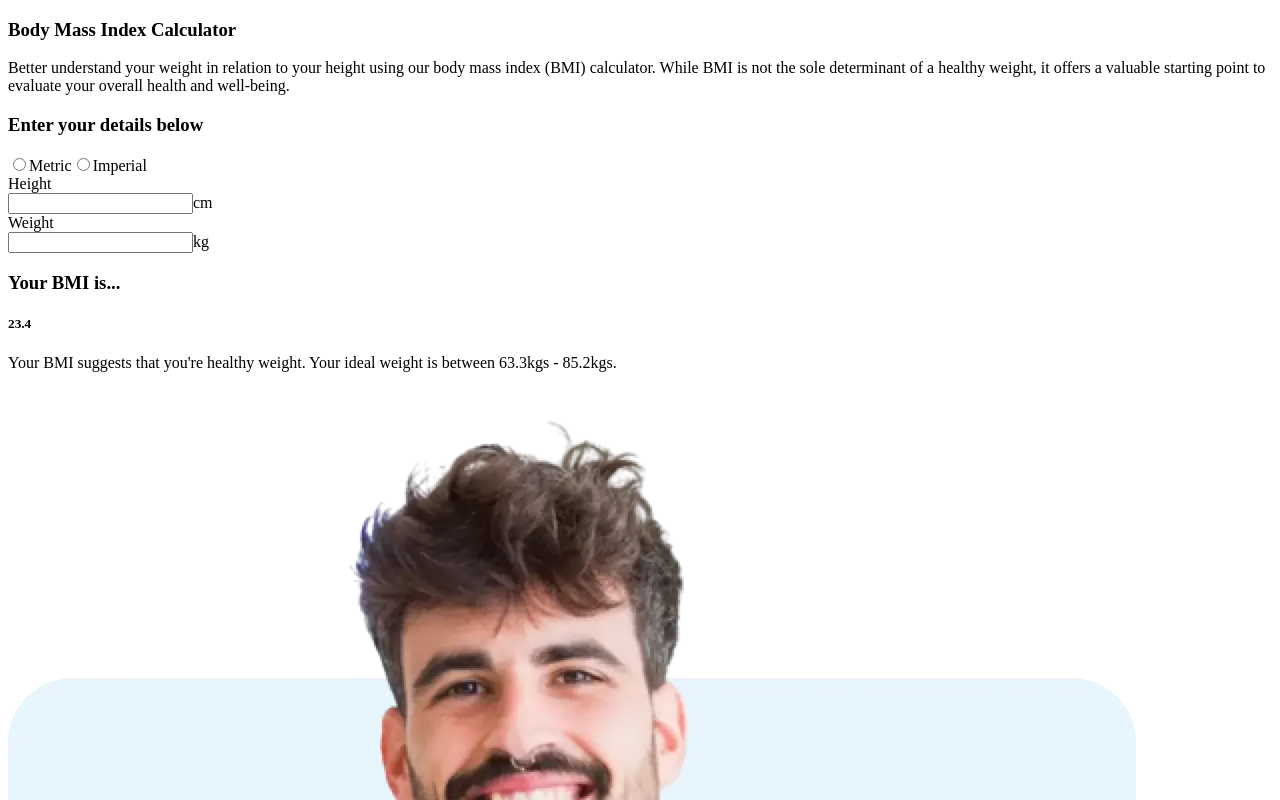
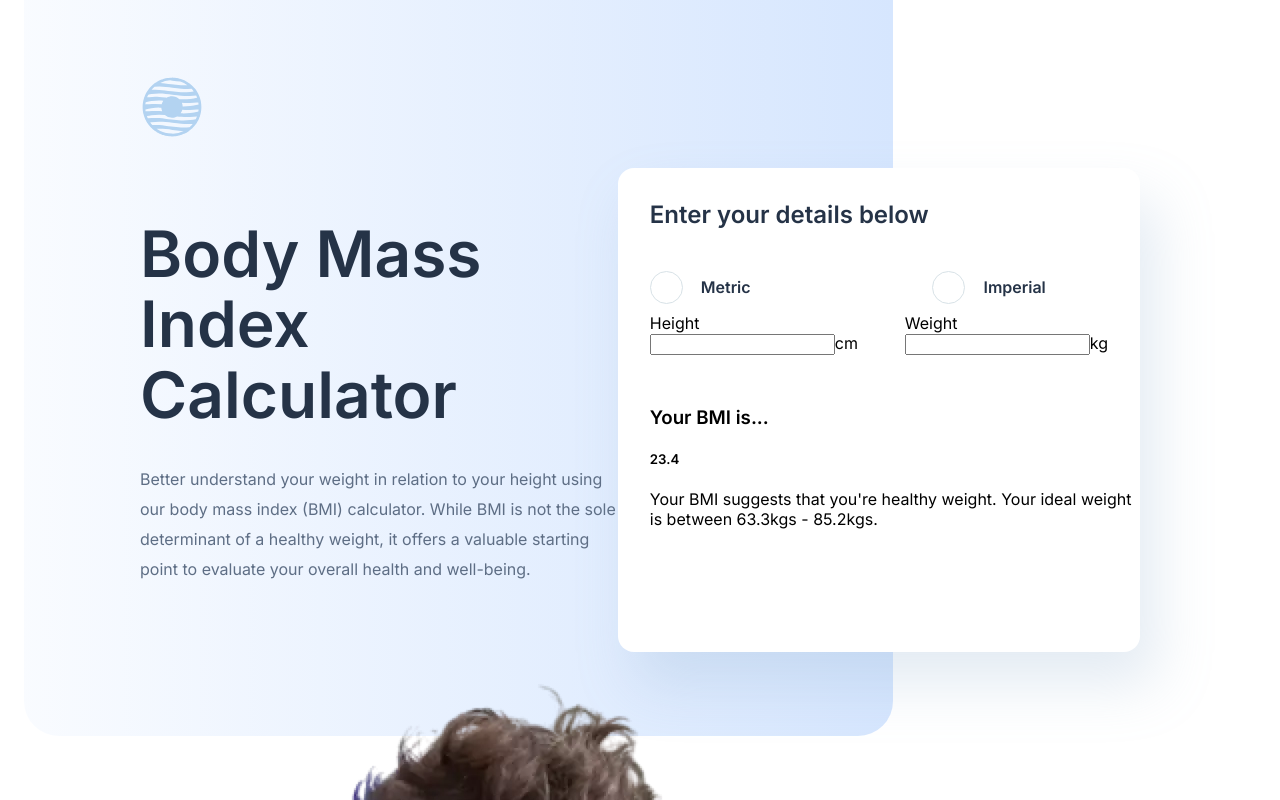
Before and after one commit to Bardia30/BMI-Calculator-react-webpage, a React (Create React App) app: page / in a window 1280 px wide. Shown: the top 800 px of the page. Built offline with nearby package versions, Linux system fonts and the light colour scheme.

Commit message:
added some states and styling

```diff
--- a/package.json
+++ b/package.json
@@ -9,6 +9,7 @@
     "react": "^18.2.0",
     "react-dom": "^18.2.0",
     "react-scripts": "5.0.1",
+    "sass": "^1.63.2",
     "web-vitals": "^2.1.4"
   },
   "scripts": {
--- a/src/App.jsx
+++ b/src/App.jsx
@@ -2,15 +2,19 @@ import Calculator from "./components/Calculator/Calculator";
 import Meaning from "./components/Meaning/Meaning";
 import Cards from "./components/Cards/Cards";
 import Limitations from "./components/Limitations/Limitations";
+import Header from "./components/Header/Header";
+import './App.scss';
 
 
 function App() {
   return (
     <div>
+      <Header />
       <Calculator />
       <Meaning />
       <Cards />
       <Limitations />
+      <input type="radio"/>
     </div>
   );
 }
--- /dev/null
+++ b/src/App.scss
@@ -0,0 +1,12 @@
+
+
+
+@import url('https://fonts.googleapis.com/css2?family=Inter:wght@400;600&display=swap');
+
+
+body{
+  font-family: "Inter";
+  margin:0;
+  box-sizing: border-box;
+  background: #ffffff;
+}
--- a/src/components/Calculator/Calculator.jsx
+++ b/src/components/Calculator/Calculator.jsx
@@ -1,6 +1,7 @@
 import React from 'react';
 import CalculatorRight from './CalculatorLeft';
 import CalculatorLeft from './CalculatorRight';
+import "./Calculator.scss";
 
 function Calculator() {
   return (
--- /dev/null
+++ b/src/components/Calculator/Calculator.scss
@@ -0,0 +1,111 @@
+.calculator {
+    display:flex;
+    align-items: center;
+    justify-content: space-between;
+    margin-top: 10.5rem;
+    padding-left: 8.75rem;
+    padding-right: 8.75rem;
+
+    &__left-section{
+      width:32.25rem;
+    }
+    &__prompt{
+      color:#253347;
+      font-size:1.5rem;
+      font-weight: 600;
+    }
+
+
+
+    &__right-section{
+      width:35.25rem;
+      height:30.25rem;
+      background: #ffffff;
+      border-radius: 16px;
+      box-shadow: 16px 32px 56px rgba(143, 174, 207, 0.25);
+    }
+
+    &__title{
+      color: #253347;
+      font-size: 4rem;
+      font-weight: 600;
+      line-height: 4.4rem;
+      margin-bottom:2.1875rem;
+      margin-top:0;
+    }
+    &__description{
+      color: #5E6E85;
+      font-size: 1rem;
+      font-weight: 400;
+      line-height: 1.87rem;
+
+    }
+    &__prompt {
+      padding-left:2rem;
+      padding-top:2rem;
+      margin:0;
+    }
+}
+
+
+
+.user-form {
+    padding-left: 2rem;
+    padding-right: 2rem;
+    padding-top: 2rem;
+    display: flex;
+    flex-direction: column;
+
+    &__radio-section {
+        display: flex;
+        justify-content: space-between;
+        width:24.75rem;
+    }
+    &__input-section {
+        display: flex;
+        justify-content: space-between;
+    }
+
+}
+
+.results {
+    padding-left:2rem;
+    padding-top:2rem;
+}
+
+.radio {
+    display: flex;
+    align-items: center;
+    cursor: pointer;
+    &__button {
+        background:#ffffff;
+        border: 1px solid #D8E2E7;
+        border-radius:50%;
+        width:31px;
+        height:31px;
+    }
+    &__button--selected {
+
+        background:#D6E6FE;
+        height: 31px;
+        width:31px;
+        display: flex;
+        justify-content: center;
+        align-items: center;
+    }
+    &__button-inside--active {
+        height: 15px;
+        width: 15px;
+        border-radius:50%;
+        background: #345FF6;
+    }
+    &__button-inside--inactive {
+        display: none;
+    }
+    &__label{
+        color:#253347;
+        font-size: 1rem;
+        font-weight: 600;
+        margin-left:1.125rem;
+    }
+}
--- a/src/components/Calculator/Form.jsx
+++ b/src/components/Calculator/Form.jsx
@@ -1,28 +1,76 @@
-import React from 'react'
+import React, { useState } from "react";
 
 function Form() {
+
+//   const [radioClass, setRadioClass] = useState("radio__button")
+
+//     const [radioInside, setRadioInside] = useState("radio__button-inside--inactive")
+    const [isMetricClicked, setIsMetricClicked] =  useState(false);
+    const [isImperialClicked, setIsImperialClicked] =  useState(false);
+
+//   const handleRadioClick = () => {
+//     if (radioClass === "radio__button") {
+//         setRadioClass("radio__button radio__button--selected");
+//         setRadioInside("radio__button-inside--active");
+//     } else {
+//         setRadioClass("radio__button");
+//         setRadioInside("radio__button-inside--inactive")
+//     }
+//   }
+
+    const handleMetricRadio = () => {
+        setIsMetricClicked(true);
+        setIsImperialClicked(false);
+    }
+
+    const handleImperialRadio = () => {
+        setIsImperialClicked(true);
+        setIsMetricClicked(false);
+    }
+
     return (
-    <form className='user-form' action="submit">
-        <input className="user-form__metric-radio" name="metric" type="radio" />
-        <label className="user-form__metric-label" for="metric">Metric</label>
-        <input className="user-form__imperial-radio" name="imperial" type="radio" />
-        <label className="user-form__imperial-label" for="imperial">Imperial</label>
+    <form className="user-form" action="submit">
+      <div className="user-form__radio-section">
+
+        <div onClick={handleMetricRadio} className="radio">
+            <div className={`radio__button ${isMetricClicked ? "radio__button--selected": ""}`}><div className={isMetricClicked ? "radio__button-inside--active" : "radio__button-inside--inactive" }></div></div>
+            <p className="radio__label">Metric</p>
+        </div>
+        <div onClick={handleImperialRadio} className="radio">
+            <div className={`radio__button ${isImperialClicked ? "radio__button--selected": ""}`}><div className={isImperialClicked ? "radio__button-inside--active" : "radio__button-inside--inactive" }></div></div>
+            <p className="radio__label">Imperial</p>
+        </div>
+      </div>
+      <div className="user-form__input-section">
         <div className="user-form__user-inputs">
-            <label className="user-form__height-label" for="height">Height</label>
+          <label className="user-form__height-label" for="height">
+            Height
+          </label>
           <div className="user-form__input-area">
-                <input className="user-form__height-input" name="height" type="text" />
+            <input
+              className="user-form__height-input"
+              name="height"
+              type="text"
+            />
             <span className="user-form__height-unit">cm</span>
           </div>
         </div>
         <div className="user-form__user-inputs">
-            <label className="user-form__height-label" for="weight">Weight</label>
+          <label className="user-form__height-label" for="weight">
+            Weight
+          </label>
           <div className="user-form__input-area">
-                <input className="user-form__weight-input" name="weight" type="text" />
+            <input
+              className="user-form__weight-input"
+              name="weight"
+              type="text"
+            />
             <span className="user-form__weight-unit">kg</span>
           </div>
         </div>
+      </div>
     </form>
-  )
+  );
 }
 
-export default Form
+export default Form;
--- /dev/null
+++ b/src/components/Header/Header.jsx
@@ -0,0 +1,12 @@
+import logo from "../../assets/images/logo.svg";
+import "./Header.scss";
+
+function Header() {
+  return (
+    <header className="header">
+      <img className="header__logo" src={logo} alt="logo" />
+    </header>
+  );
+}
+
+export default Header;
--- /dev/null
+++ b/src/components/Header/Header.scss
@@ -0,0 +1,19 @@
+
+
+.header {
+  background: linear-gradient(90deg,rgba(214, 230, 254, 0.15), #D6E6FE);
+  position:absolute;
+  top:0;
+  width:67.9vw;
+  margin-left:1.5rem;
+  height:46rem;
+  border-bottom-right-radius: 35px;
+  border-bottom-left-radius: 35px;
+  margin-bottom: 4.0625rem;
+  z-index:-1;
+  &__logo{
+    position: relative;
+    top: 4.6875rem;
+    left: 7.25rem;
+  }
+}
```
Also changed, not shown: 1 other file (tests, documents, lock files or other folders). Lines whose indentation alone changed are shown as unchanged.
